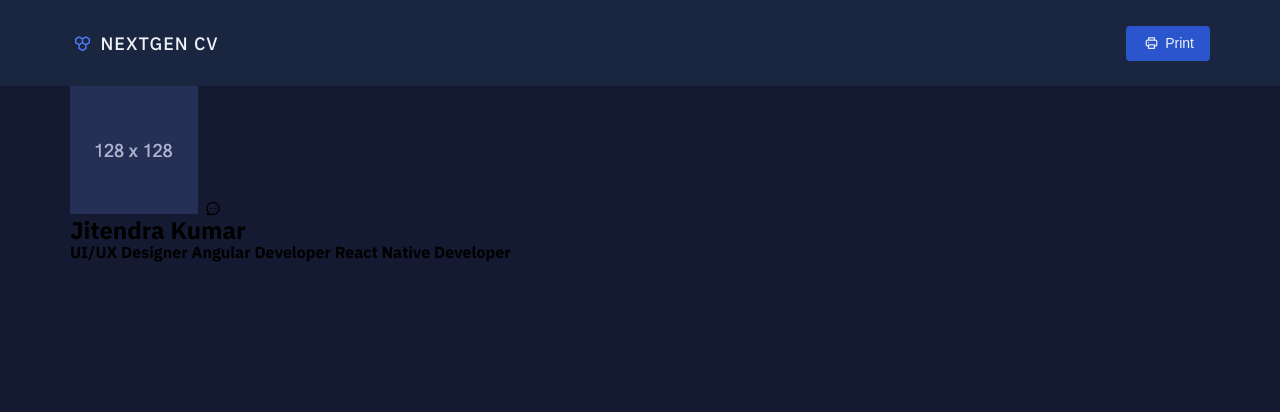
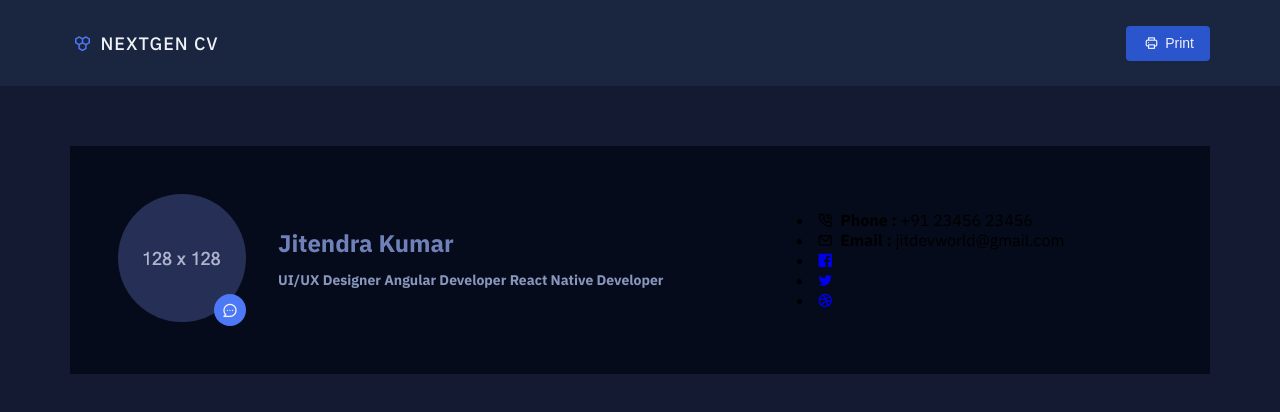
Before and after one commit to jitendradevworld/Modern-CV, a plain HTML site: page index.html in a window 1280 px wide. Drawn offline with nearby package versions, Linux system fonts and the light colour scheme.

Commit message:
bug fixed

```diff
--- a/css/style.css
+++ b/css/style.css
@@ -1,8 +1,9 @@
 /* Font */
 @import url('https://fonts.googleapis.com/css2?family=IBM+Plex+Sans:wght@400;500;600;700&display=swap');
 
+/*  */
 /* Colors */
-:root {
+:root{
     --primary : #1a253f;
     --dark : #151A33;
     --secondary : #2b55cc;
@@ -23,9 +24,8 @@
 }
 
 /* Reset */
-
 *{
-    margin: 0;
+    margin:0;
     padding: 0;
     box-sizing: border-box;
 }
@@ -33,8 +33,11 @@
 body{
     font-family: 'IBM Plex Sans', sans-serif;
     background: var(--dark);
-    -webkit-flow-smoothing: antialiased;
+    -webkit-font-smoothing: antialiased;
+    padding-bottom: 4rem;
+
 }
+
 h1,h2,h3,h4,h5,h6{
     margin: 0;
     line-height: 1;
@@ -71,3 +74,55 @@ nav .inner button{
     font-size: 14px;
     border-radius: 4px;
 }
+
+
+section.profile{
+    background: var(--black);
+    display: flex;
+    align-items: center;
+    padding: 3rem;
+    margin-top: 60px;
+}
+
+section.profile .left{
+    flex:2;
+    display: flex;
+    align-items: center;
+}
+section.profile .right{
+    flex:1;
+    /*  */
+}
+section.profile .left h2{
+    color: var(--fade);
+    font-size: 24px;
+    font-weight: bold;
+    margin-bottom: 1rem;
+}
+section.profile .left p{
+    color: var(--mild);
+    font-size: 14px;
+}
+section.profile .left img{
+    width:128px;
+    height: 128px;
+    border-radius: 50%;
+    object-fit: cover;
+}
+section.profile .left .avatar_block{
+    position: relative;
+    margin-right: 2rem ;
+}
+section.profile .left .avatar_block span{
+    position: absolute;
+    right: 0;
+    bottom: 0;
+    background: var(--info);
+    width: 32px;
+    height: 32px;
+    border-radius: 50%;
+    display: flex;
+    align-items: center;
+    justify-content: center;
+    color: var(--pure);
+}
--- a/index.html
+++ b/index.html
@@ -4,22 +4,26 @@
     <meta charset="UTF-8" />
     <meta http-equiv="X-UA-Compatible" content="IE=edge" />
     <meta name="viewport" content="width=device-width, initial-scale=1.0" />
+    <!-- <link
+      rel="stylesheet"
+      href="https://unicons.iconscout.com/release/v4.0.0/css/unicons.css"
+    /> -->
     <link
       rel="stylesheet"
       href="https://unicons.iconscout.com/release/v2.1.3/css/unicons.css"
     />
+    <link rel="stylesheet" href="./css/style.css" />
     <link rel="shortcut icon" href="./img/favicon.ico" type="image/x-icon" />
-    <link rel="stylesheet" href="./css/style.css" />
     <title>Modern CV</title>
   </head>
   <body>
-    <nav class="a1">
+    <nav>
       <div class="container inner">
         <div class="logo">
           <i class="uil uil-cell"></i>
           NEXTGEN CV
         </div>
-        <div class="abc">
+        <div class="2">
           <button>
             <i class="uil uil-print"></i>
             Print
@@ -27,26 +31,57 @@
         </div>
       </div>
     </nav>
+
+
     <main class="container">
       <section class="profile">
         <div class="left">
           <div class="avatar_block">
             <img src="./img/user.jpg" alt="" />
             <span>
-                <i class="uil uil-comment-dots"></i>
+              <i class="uil uil-comment-dots"></i>
             </span>
           </div>
-          <div class="q">
-              <h2>Jitendra Kumar</h2>
-              <p class="cd-headline loading-bar"></p>
+          <div>
+            <h2>Jitendra Kumar</h2>
+            <p class="cd-headline loading-bar">
               <span class="cd-words-wrapper">
-                  <b class="is-visible">UI/UX Designer</b>
-                  <b>Angular Developer</b>
-                  <b>React Native Developer</b>
+                <b class="is-visible">UI/UX Designer</b>
+                <b>Angular Developer</b>
+                <b>React Native Developer</b>
               </span>
+            </p>
           </div>
         </div>
-        <div class="right"></div>
+        <div class="right">
+          <ul class="contact">
+            <li>
+                <i class="uil uil-phone-volume"></i>
+                <strong>Phone : </strong> +91 23456 23456
+            </li>
+            <li>
+                <i class="uil uil-envelope"></i>
+                <strong>Email : </strong> jitdevworld@gmail.com
+            </li>
+          </ul>
+          <ul class="socials">
+              <li>
+                <a href="#">
+                    <i class="uil uil-facebook"></i>
+                </a>
+              </li>
+              <li>
+                <a href="#">
+                    <i class="uil uil-twitter"></i>
+                </a>
+              </li>
+              <li>
+                <a href="#">
+                    <i class="uil uil-dribbble"></i>
+                </a>
+              </li>
+          </ul>
+        </div>
       </section>
     </main>
     <script src="./js/app.js"></script>
```
Also changed, not shown: 1 other file.
